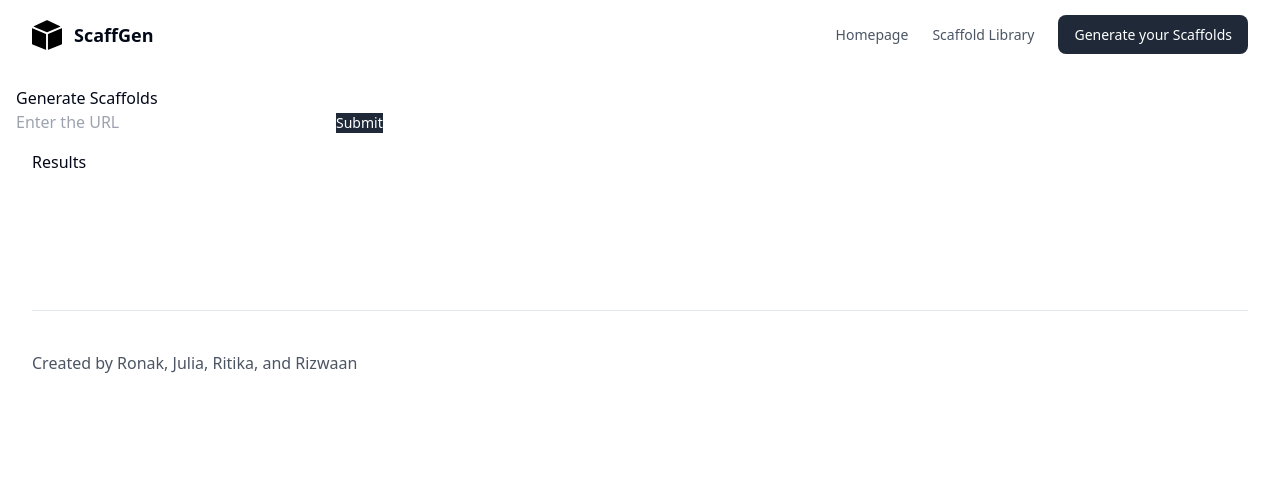
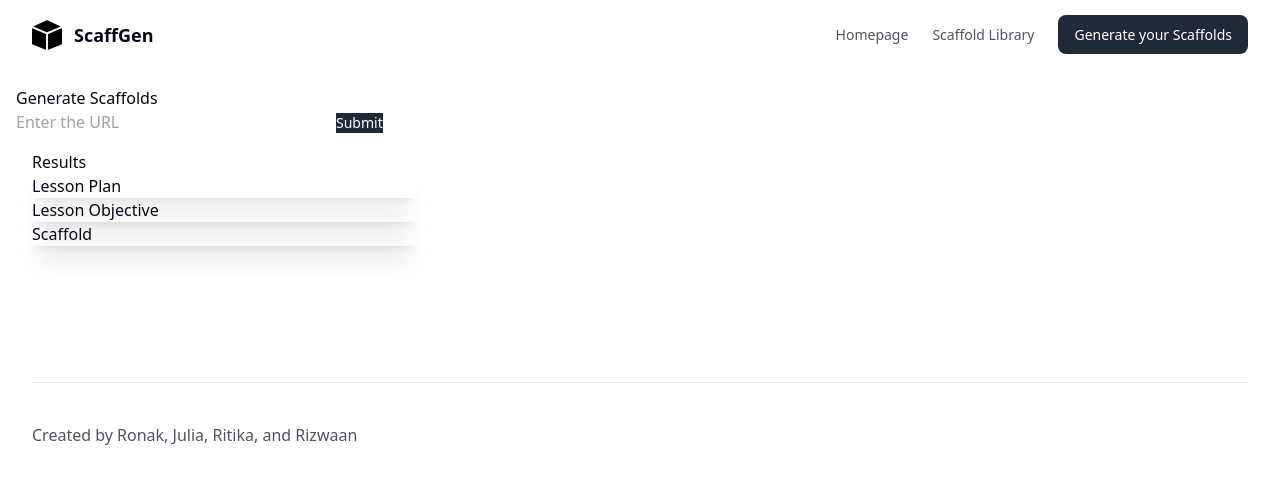
Before and after one commit to rizmalik95/scaffgen, a Next.js app: page /start in a window 1280 px wide. Shown: the top 484 px of the page. Built offline with nearby package versions, Linux system fonts and the light colour scheme; no server answers.

Commit message:
Added code to generate a gpt scaffold and display it

```diff
--- a/package.json
+++ b/package.json
@@ -26,6 +26,7 @@
     "next": "^14.0.4",
     "next-auth": "^4.24.5",
     "npm": "^10.4.0",
+    "openai": "^4.26.1",
     "react": "18.2.0",
     "react-dom": "18.2.0",
     "superjson": "^2.2.1",
--- a/src/components/scaffolds/Results.tsx
+++ b/src/components/scaffolds/Results.tsx
@@ -3,43 +3,86 @@ import ResultCard from '@/components/scaffolds/ResultCard';
 import axios from 'axios';
 
 interface ResultItem {
-  title: string;
-  content: string;
+  lessonPlan: string;
+  lessonObjective: string;
 }
 
 const Results = ({ url, submitCount }: { url: string, submitCount: number }) => {
-  const [results, setResults] = useState<ResultItem[]>([]);
-  const [loading, setLoading] = useState(false);
+  const [result, setResult] = useState<ResultItem>({ lessonPlan: '', lessonObjective: '' });
+  const [lessonLoading, setLessonLoading] = useState(false);
+  const [scaffold, setScaffold] = useState('' as string);
+  const [scaffoldLoading, setScaffoldLoading] = useState(false);
 
   useEffect(() => {
-    const fetchData = async () => {
+    const fetchLessonData = async () => {
       if (url) {
-        setLoading(true);
+        setLessonLoading(true);
         try {
           const response = await axios.get(`/api/curriculum?url=${encodeURIComponent(url)}`);
-          setResults([
-            { title: 'Lesson Objective', content: response.data.learningObjectives.join(', ') },
-            { title: 'Teaching Standard', content: response.data.standards.join(', ') }
-          ]);
+          setResult({
+            lessonPlan: response.data.learningObjectives.join(', '),
+            lessonObjective: response.data.standards.join(', ')
+          }
+          );
         } catch (error) {
           console.error('Error fetching data:', error);
           // Handle error appropriately
         }
-        setLoading(false);
+        setLessonLoading(false);
       }
     };
 
-    fetchData();
+    fetchLessonData();
   }, [url, submitCount]);
 
-  if (loading) return <div>Loading...</div>;
+  useEffect(() => {
+    const fetchScaffoldGen = async () => {
+      if (result) {
+        setScaffoldLoading(true);
+
+        const payload = {
+          lessonPlan: result.lessonPlan,
+          lessonObjective: result.lessonObjective
+        };
+
+        try {
+          const response = await axios.post('/api/scaffoldGenerator', payload);
+          const activity = response.data.activity;
+
+          return activity;
+        } catch (error) {
+          console.error('Error fetching data:', error);
+          // Handle error appropriately
+        }
+        setScaffoldLoading(false);
+      }
+    }
+    fetchScaffoldGen();
+  }, [result]);
+
+  const render = (result: ResultItem) => {
+    const elements: JSX.Element[] = [];
+
+    if (lessonLoading) {
+      elements.push(<p key="loading">Loading lesson...</p>);
+    } else {
+      elements.push(<ResultCard key="lesson" title="Lesson Plan" content={result.lessonPlan} />)
+      elements.push(<ResultCard key="objective" title="Lesson Objective" content={result.lessonObjective} />)
+    }
+    if (scaffoldLoading) {
+      elements.push(<p key="loading">Loading scaffold...</p>);
+    } else {
+      elements.push(<ResultCard key="scaffold" title="Scaffold" content={scaffold} />)
+    }
+
+    return <div>{elements}</div>;
+  };
+
 
   return (
     <div className="container mx-auto p-4">
       <h2>Results</h2>
-      {results.map((result, index) => (
-        <ResultCard key={index} title={result.title} content={result.content} />
-      ))}
+      {render(result)}
     </div>
   );
 };
--- /dev/null
+++ b/src/pages/api/scaffoldGenerator.ts
@@ -0,0 +1,58 @@
+// pages/api/generateActivity.ts
+
+import type { NextApiRequest, NextApiResponse } from 'next';
+import OpenAI from "openai";
+
+// You would replace 'your_api_key_here' with your actual OpenAI API key
+const openai = new OpenAI({
+  apiKey: process.env.OPENAI_API_KEY, // It's best to keep your API key in environment variables
+});
+
+type Data = {
+  activity?: string;
+  error?: string;
+}
+
+export default async function handler(
+  req: NextApiRequest,
+  res: NextApiResponse<Data>
+) {
+  if (req.method === 'POST') {
+    const { lessonPlan, lessonObjective } = req.body;
+
+    if (!lessonPlan || !lessonObjective) {
+      res.status(400).json({ error: 'Please provide both lesson plan and lesson objective.' });
+      return;
+    }
+
+    try {
+      const response = await openai.chat.completions.create({
+        model: "gpt-4",
+        messages: [
+          {
+            "role": "system",
+            "content": "You are an expert middle-school math teacher, with particular expertise in supporting students with diverse learning needs access and thrive. You are tasked with creating additional materials that support all students to access the middle-school math curriculum. \n\nBefore responding, think carefully. "
+          },
+          {
+            "role": "user",
+            "content": "Your task is to create a resource that helps build students' understanding of mathematical language. For the learning objective below, you should: \n\n1. Determine the mathematical language associated with this topic. Examples of mathematical language are: \"hypotenuse\", \"quotient\", \"unit circle\". \n2. For each of these terms, write a simple definition for students and provide an example sentence of how it can be used. The definitions should be written such that a middle-school student can understand them easily. \n\nLearning Objective: \nCalculate equivalent ratios between prices and quantities and present the solution method (using words and other representations).\nCalculate unit price and express it using the word “per” (orally and in writing).\nUnderstand the phrase “at this rate” indicates that equivalent ratios are involved.\n\nFor the Learning Objective above, create a resource to build student understanding of mathematical language following the instructions above. Just provide the words, definitions and examples. "
+          }
+        ],
+        temperature: 1,
+        max_tokens: 256,
+        top_p: 1,
+        frequency_penalty: 0,
+        presence_penalty: 0,
+      });
+
+      res.status(200).json({ activity: response.choices[0].message.content ?? "" });
+    } catch (error) {
+      console.error('OpenAI error:', error);
+      res.status(500).json({ error: 'Failed to generate activity due to an internal error.' });
+    }
+  } else {
+    // Handle any non-POST requests
+    res.setHeader('Allow', ['POST']);
+    res.status(405).end(`Method ${req.method} Not Allowed`);
+  }
+}
```
Also changed, not shown: 1 other file (tests, documents, lock files or other folders).
